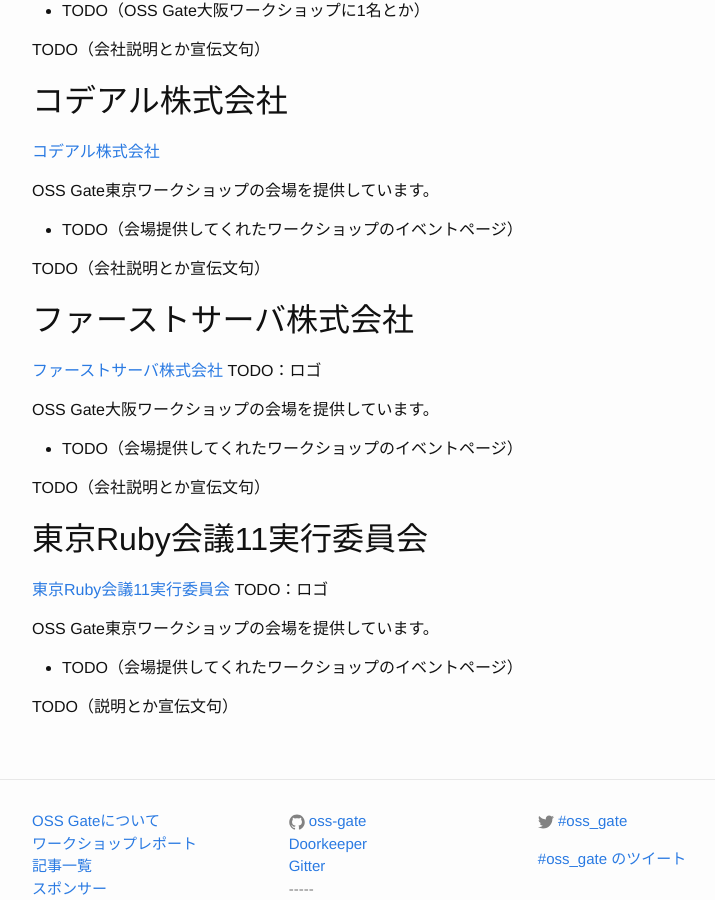
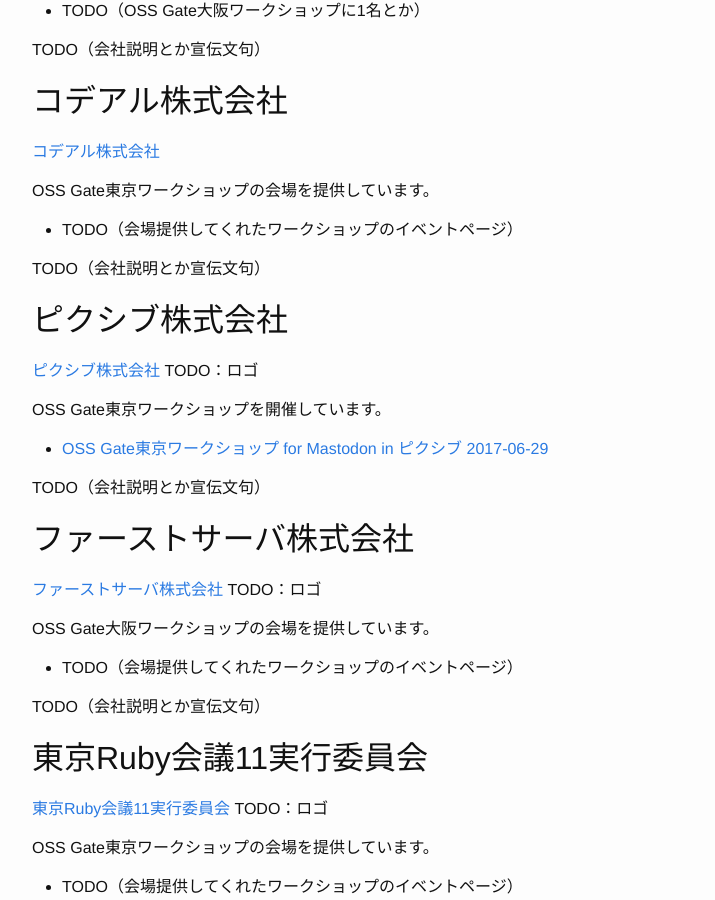
Before and after one commit to oss-gate/oss-gate.github.io, a Jekyll site: the page built from sponsors/index.md, in a window 1280 px wide and 900 px high, scrolled down 1635 px. Shown: the whole window, without its empty margins (238-953 px from the left). Built offline with Jekyll 4.4.1, drawn with Linux system fonts in a browser that asks for light colours; comment, search, counter and statistics services are not loaded; some of the changed text lies outside the part shown.

Commit message:
Add pixiv to sponsors

```diff
--- a/sponsors/index.md
+++ b/sponsors/index.md
@@ -3,7 +3,7 @@
 title: スポンサー
 ---
 
-OSS Gateに協力しているみなさんです。ありがとうございます。
+OSS Gateに協力しているみなさん（あいうえお順）です。ありがとうございます。
 
 OSS Gateはみなさんの協力を待っています。協力の方法は[スポンサー募集](wanted.html)を見てください。
 
@@ -85,6 +85,16 @@
 
 TODO（会社説明とか宣伝文句）
 
+## ピクシブ株式会社 {#pixiv}
+
+[ピクシブ株式会社](https://www.pixiv.co.jp/) TODO：ロゴ
+
+OSS Gate東京ワークショップを開催しています。
+
+- [OSS Gate東京ワークショップ for Mastodon in ピクシブ 2017-06-29](https://oss-gate.doorkeeper.jp/events/61807)
+
+TODO（会社説明とか宣伝文句）
+
 ## ファーストサーバ株式会社 {#firstserver}
 
 [ファーストサーバ株式会社](https://www.firstserver.co.jp/) TODO：ロゴ
```
